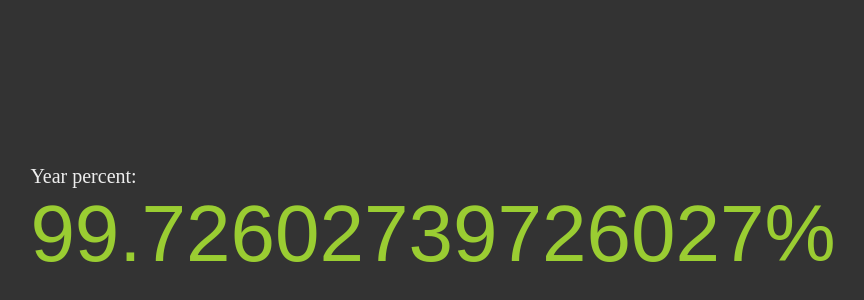
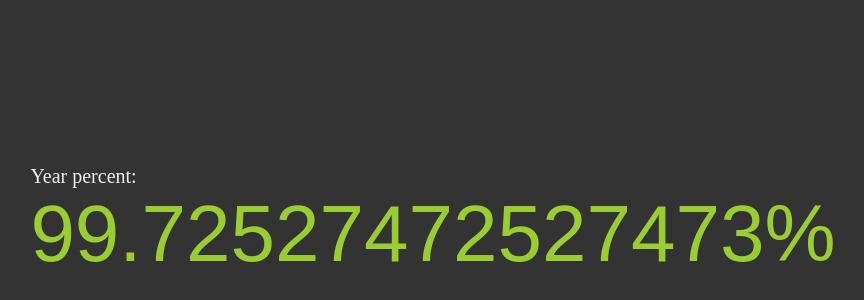
Before and after one commit to naoxink/yearpercent, a plain HTML site: page index.html in a window 1280 px wide. Shown: the part 178-478 px from the top of the page, without its empty margins (207-1071 px from the left). Drawn offline with Linux system fonts and the light colour scheme.

Commit message:
Update index.html

```diff
--- a/index.html
+++ b/index.html
@@ -21,15 +21,15 @@
   <script>
     ;(() => {
 
-      const calc = () => {
+      let calc = () => {
         const today = new Date()
         const firstDayThisYear = new Date(today.getFullYear(), 0, 1, 0, 0, 0)
         const diffTime = Math.abs(firstDayThisYear - today)
-        const diffDays = Math.ceil(diffTime / (1000 * 60 * 60 * 24))
+        const diffDays = Math.floor(diffTime / (1000 * 60 * 60 * 24))
         const lastDayThisYear = new Date(today.getFullYear(), 11, 31, 23, 59, 59)
         const diffTimeFullYear = Math.abs(firstDayThisYear - lastDayThisYear)
-        const diffDaysFullYear = Math.ceil(diffTimeFullYear / (1000 * 60 * 60 * 24))
-        document.querySelector('#percent').innerHTML = (diffDays * 100 / diffDaysFullYear) + '%';
+        const diffDaysFullYear = Math.floor(diffTimeFullYear / (1000 * 60 * 60 * 24))
+        document.querySelector('#percent').innerHTML = (diffDays * 100 / diffDaysFullYear) + '%'
       }
       calc()
       setInterval(calc, 1000 * 60 * 5)
```
